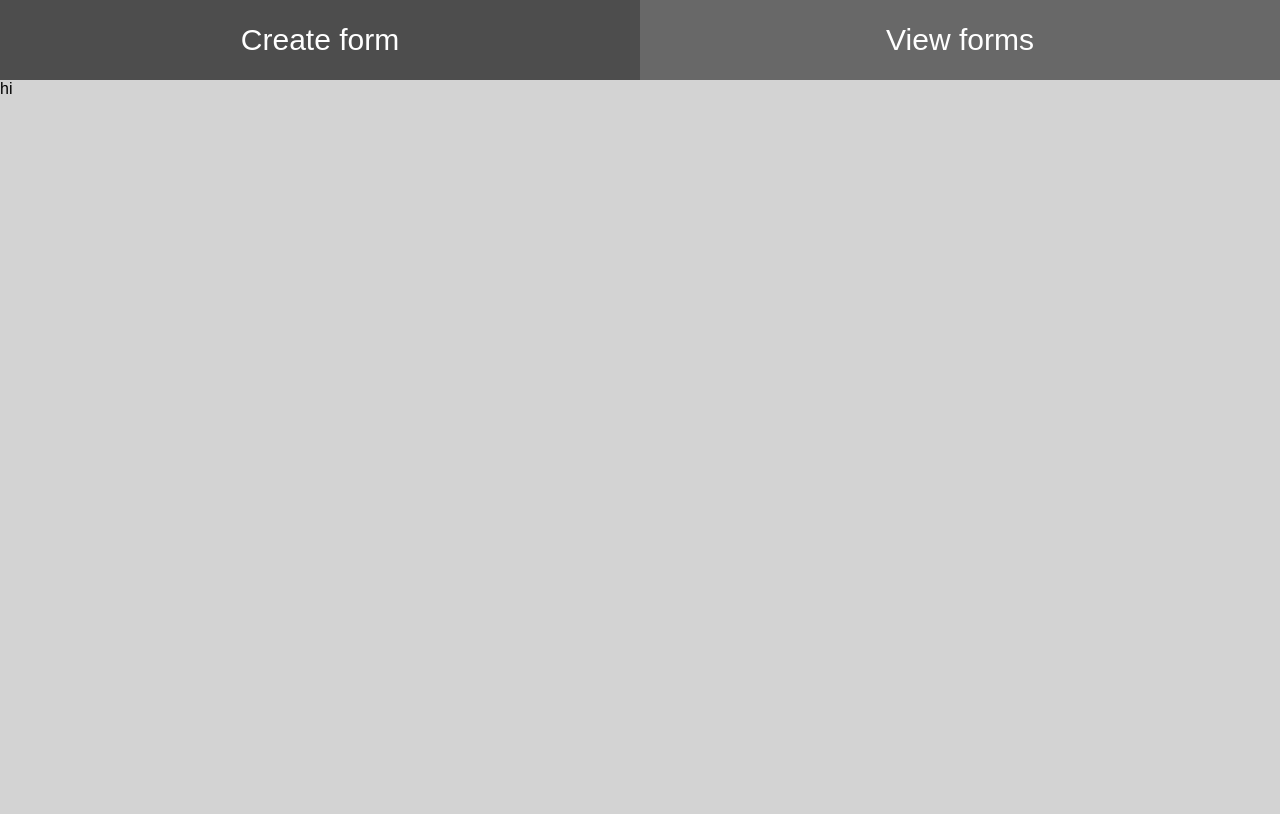
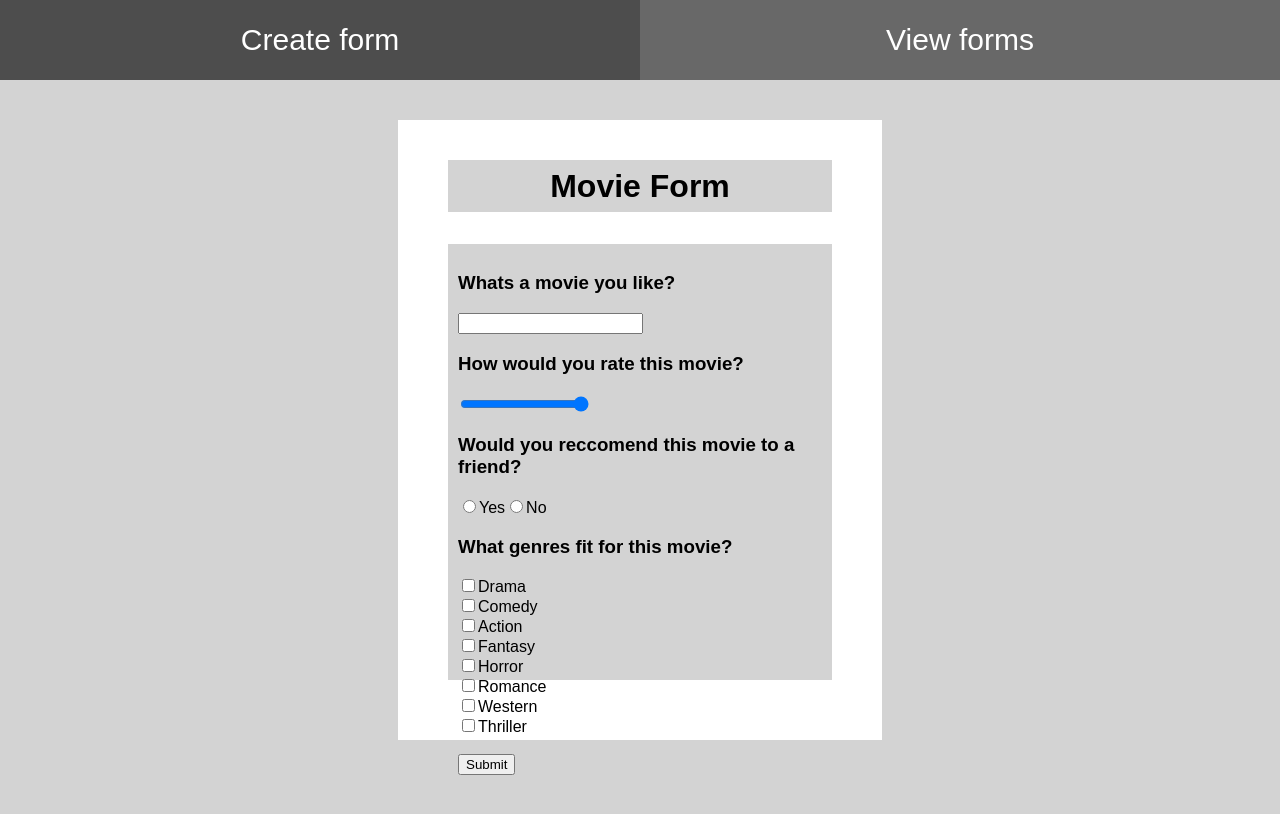
Before and after one commit to JadenFicklin/fav-movie-form, a React (Create React App) app: page / in a window 1280 px wide. Shown: the top 814 px of the page. Built offline with nearby package versions, Linux system fonts and the light colour scheme.

Commit message:
added form

```diff
--- a/src/App.css
+++ b/src/App.css
@@ -2,6 +2,8 @@ body {
   margin: 0;
   font-family: sans-serif;
 }
+
+/* nav  */
 .nav-outer {
   width: 100%;
   height: 200vh;
@@ -35,3 +37,36 @@ body {
 .nav-view-forms:hover {
   cursor: pointer;
 }
+
+/* form  */
+.form-outer {
+  width: 100%;
+  height: 100vh;
+  display: flex;
+  justify-content: center;
+  align-items: center;
+}
+.form-inner {
+  width: 30%;
+  height: 65%;
+  margin-top: -100px;
+  display: flex;
+  flex-wrap: wrap;
+  background-color: white;
+  padding: 50px;
+}
+.form-top {
+  width: 100%;
+  height: 10%;
+  display: flex;
+  justify-content: center;
+  align-items: center;
+  background-color: lightgray;
+  margin-top: -10px;
+}
+.form-middle {
+  width: 100%;
+  height: 80%;
+  padding: 10px;
+  background-color: lightgray;
+}
--- /dev/null
+++ b/src/components/Allforms.js
@@ -0,0 +1,7 @@
+import React from "react";
+
+function Allforms() {
+  return <div>All forms</div>;
+}
+
+export default Allforms;
--- /dev/null
+++ b/src/components/Form.js
@@ -0,0 +1,61 @@
+import React from "react";
+
+function Form() {
+  return (
+    <>
+      <div className="form-outer">
+        <div className="form-inner">
+          <h1 className="form-top">Movie Form</h1>
+          <form className="form-middle">
+            <h3>Whats a movie you like?</h3>
+            <input type="text" />
+            <h3>How would you rate this movie?</h3>
+            <div>
+              <input type="range" id="volume" name="volume" min="0" max="10" />
+            </div>
+            <h3>Would you reccomend this movie to a friend?</h3>
+            <input type="radio" id="yes" name="would_recommend" value="yes" />
+            <label for="html">Yes</label>
+            <input type="radio" id="no" name="would_recommend" value="no" />
+            <label for="css">No</label>
+            <h3>What genres fit for this movie?</h3>
+            <input type="checkbox" id="genre1" name="genre1" value="drama" />
+            <label for="genre1">Drama</label>
+            <br></br>
+            <input type="checkbox" id="genre2" name="genre2" value="comedy" />
+            <label for="genre2">Comedy</label>
+            <br></br>
+
+            <input type="checkbox" id="genre3" name="genre3" value="action" />
+            <label for="genre3">Action</label>
+            <br></br>
+
+            <input type="checkbox" id="genre4" name="genre4" value="fantasy" />
+            <label for="genre4">Fantasy</label>
+            <br></br>
+
+            <input type="checkbox" id="genre5" name="genre5" value="horror" />
+            <label for="genre5">Horror</label>
+            <br></br>
+
+            <input type="checkbox" id="genre6" name="genre6" value="romance" />
+            <label for="genre6">Romance</label>
+            <br></br>
+
+            <input type="checkbox" id="genre7" name="genre7" value="western" />
+            <label for="genre7">Western</label>
+            <br></br>
+
+            <input type="checkbox" id="genre8" name="genre8" value="thriller" />
+            <label for="genre8">Thriller</label>
+            <br></br>
+            <br></br>
+            <input type="submit" />
+          </form>
+        </div>
+      </div>
+    </>
+  );
+}
+
+export default Form;
--- a/src/components/Nav.js
+++ b/src/components/Nav.js
@@ -1,4 +1,6 @@
 import React, { useState } from "react";
+import Allforms from "./Allforms";
+import Form from "./Form";
 
 function Nav() {
   const [form, setForm] = useState(true);
@@ -15,7 +17,15 @@ function Nav() {
             View forms
           </div>
         </div>
-        {form ? <div>hi</div> : <div>goodbye</div>}
+        {form ? (
+          <div>
+            <Form />
+          </div>
+        ) : (
+          <div>
+            <Allforms />
+          </div>
+        )}
       </div>
     </>
   );
```
